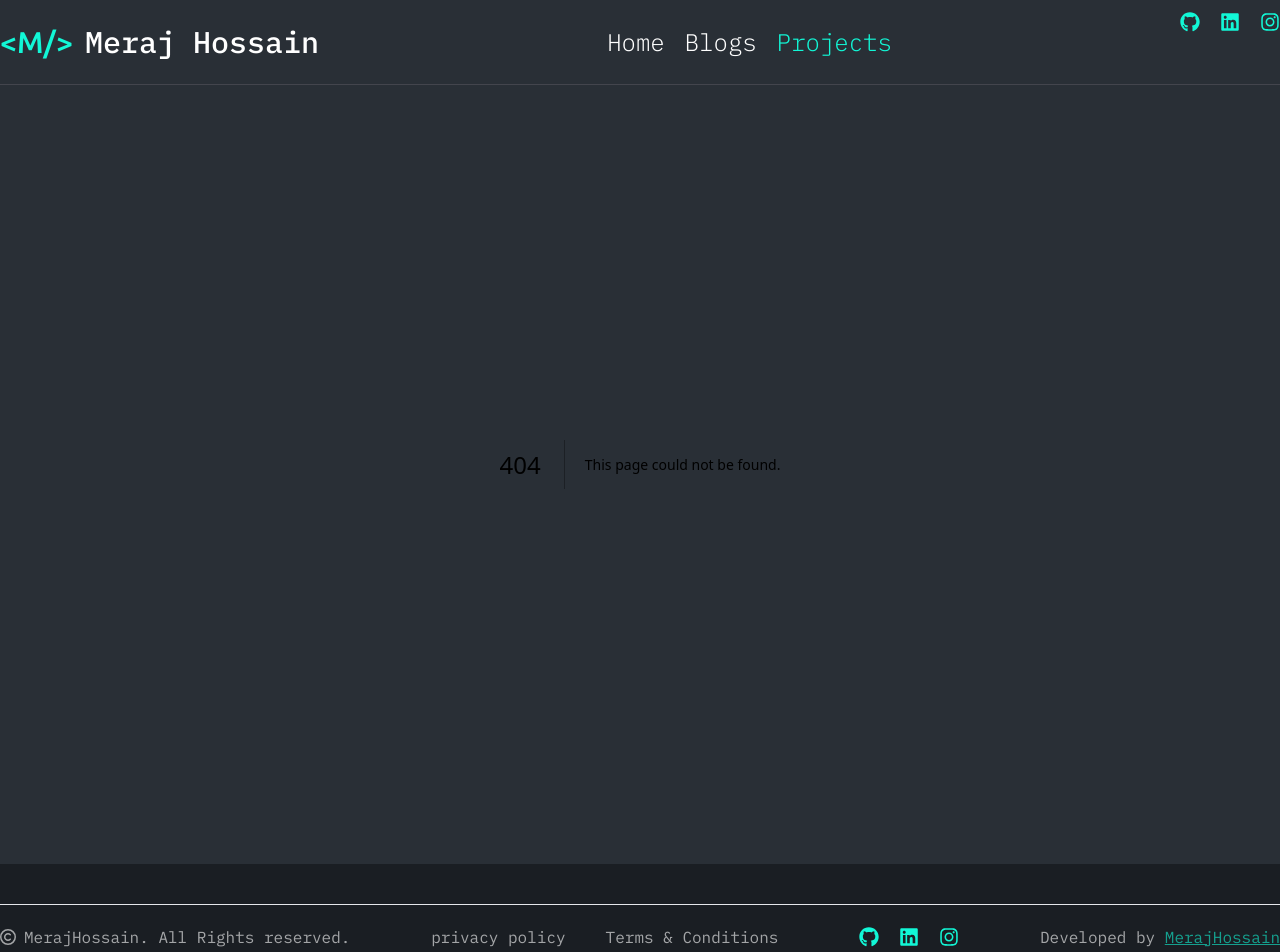
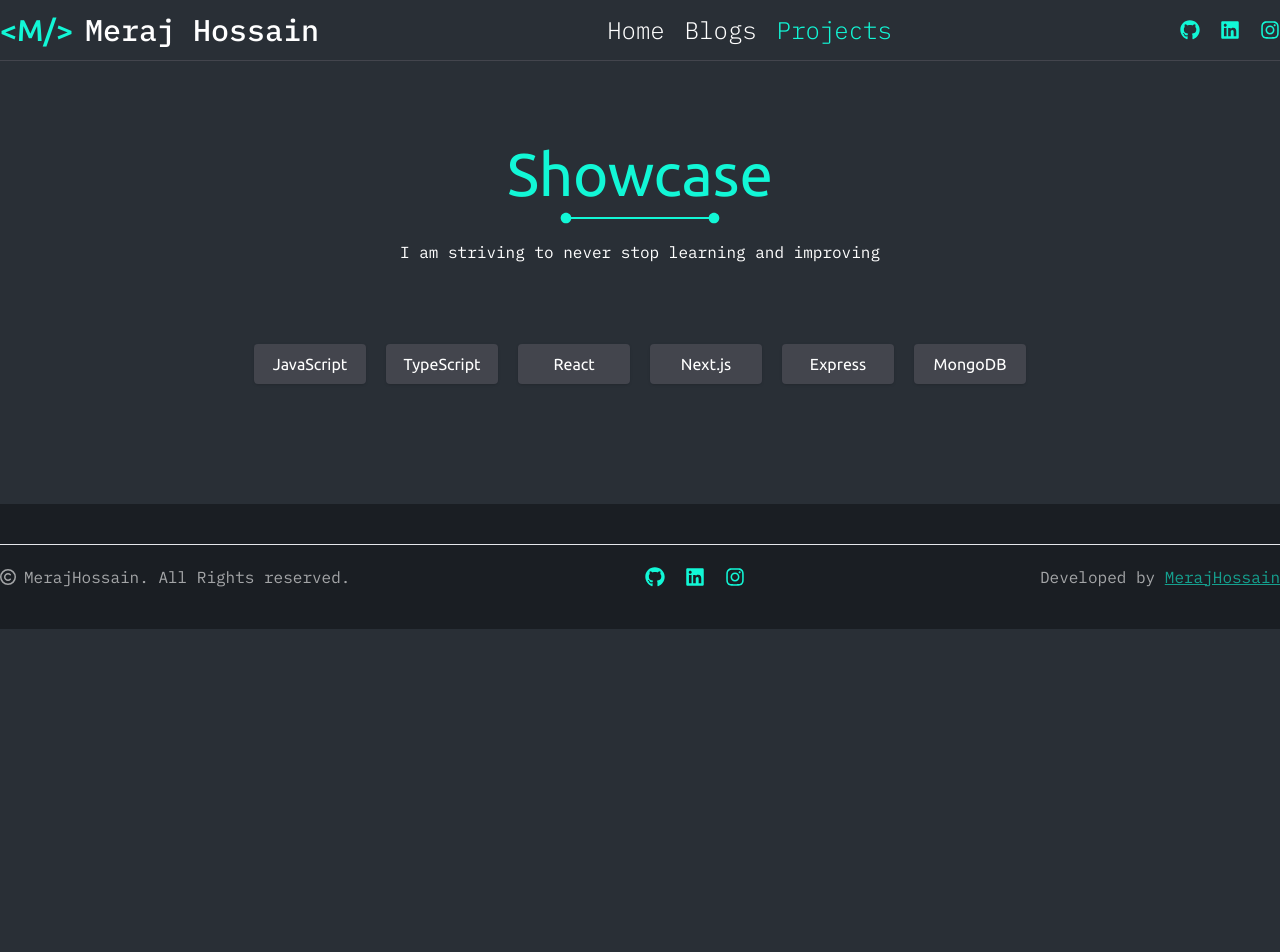
Before and after one commit to meraj2704/portfolio2, a Next.js app: page /projects in a window 1280 px wide. Before the commit this address had no page. Shown: the top 952 px of the page. After the commit the page ends 800 px from the top, so only its background shows below. Built offline with nearby package versions, Linux system fonts and the light colour scheme.

Commit message:
showcase added

```diff
--- /dev/null
+++ b/src/app/(main)/projects/page.tsx
@@ -0,0 +1,11 @@
+import Projects from '@/components/projects/Projects';
+import React from 'react';
+const page = () => {
+    return (
+        <div>
+            <Projects/>
+        </div>
+    );
+};
+
+export default page;
--- /dev/null
+++ b/src/app/ReduxProvider.tsx
@@ -0,0 +1,14 @@
+"use client"
+
+import store from '@/redux/Store/store';
+import React from 'react';
+import { Provider } from 'react-redux';
+
+const ReduxProvider = ({ children }: { children: React.ReactNode }) => {
+    return (
+        // this is provider which is set for the use redux store
+        <Provider store={store}>{children}</Provider>
+    );
+};
+
+export default ReduxProvider;
--- a/src/app/layout.tsx
+++ b/src/app/layout.tsx
@@ -1,11 +1,12 @@
 import type { Metadata } from "next";
 import { Inter, Ubuntu } from "next/font/google";
 import "./globals.css";
-import { Provider } from "react-redux";
+
 import store from "@/redux/Store/store";
 import { QueryClient, QueryClientProvider } from "@tanstack/react-query";
 import Navbar from "@/components/shared/Navbar";
 import Footer from "@/components/shared/Footer";
+import ReduxProvider from "./ReduxProvider";
 
 // const inter = Inter({ subsets: ["latin"] });
 const ubuntu = Ubuntu({ subsets: ["latin"], weight: ["400", "700"] });
@@ -20,16 +21,16 @@ export default function RootLayout({
 }: Readonly<{
   children: React.ReactNode;
 }>) {
-  const queryClient = new QueryClient();
+  // const queryClient = new QueryClient();
 
   return (
     <html lang="en">
-      {/* <Provider store={store}> */}
+      <ReduxProvider>
       {/* <QueryClientProvider client={queryClient}> */}
       <body className={`${ubuntu.className} bg-bg1`}>
         <Navbar/><div className="pt-16">{children}</div><Footer/></body>
       {/* </QueryClientProvider> */}
-      {/* </Provider> */}
+      </ReduxProvider>
     </html>
   );
 }
--- /dev/null
+++ b/src/components/projects/ProjectCart.tsx
@@ -0,0 +1,45 @@
+import { ubuntu } from "@/constant/fontFamily";
+import Image from "next/image";
+import React from "react";
+
+interface ItemI {
+  name: string;
+  image: string;
+  details: string;
+  link: string;
+  tools: string[];
+}
+interface ProjectCartI {
+  item: ItemI;
+}
+
+const ProjectCart = ({ item }: ProjectCartI) => {
+  return (
+    <div className="w-full border rounded-md border-gray-500 bg-bg2">
+      <div className="w-full h-52 md:h-72 group cursor-pointer relative text-white">
+        <Image
+          src={item.image}
+          height={600}
+          width={700}
+          alt="Project cart image"
+          className="absolute rounded-md w-full h-full object-cover top-0 left-0 transition-opacity duration-300 ease-out"
+        />
+        <div className="absolute w-full h-full rounded-md bg-black opacity-0 z-10 transition-opacity duration-200 ease-out group-hover:opacity-60"></div>
+        <div className="flex flex-col justify-center items-center absolute bottom-[-100px] left-[50%] translate-x-[calc(-50%)] transition-bottom duration-300 ease-out  z-30 group-hover:bottom-[40%] ">
+          <h2
+            className={`text-2xl lg:text-5xl font-bold z-6 whitespace-nowrap uppercase text-[#F5F5F5] group-hover:opacity-70 ${ubuntu.className}`}
+          >
+            {item.name}
+          </h2>
+          <a href={item.link} target="blank">
+            <h2 className="text-base lg:text-xl z-6 whitespace-nowrap text-[#F5F5F5] mt-5 underline text-brand1">
+              Visit
+            </h2>
+          </a>
+        </div>
+      </div>
+    </div>
+  );
+};
+
+export default ProjectCart;
--- /dev/null
+++ b/src/components/projects/ProjectFilter.tsx
@@ -0,0 +1,41 @@
+"use client";
+import { handleProjectKey, RootState } from "@/redux/Reducer/MainSlice";
+import React from "react";
+import { useDispatch, useSelector } from "react-redux";
+
+const ProjectFilter = () => {
+  const keys = useSelector((state: RootState) => state.Initial.projectKeys);
+  const dispatch = useDispatch();
+  const technologies = [
+    "JavaScript",
+    "TypeScript",
+    "React",
+    "Next.js",
+    "Express",
+    "MongoDB",
+  ];
+
+  const handleSetKeys = (tech: string) => {
+    dispatch(handleProjectKey(tech))
+  };
+
+  return (
+    <div className="flex justify-center items-center py-10 gap-5 flex-wrap">
+      {technologies.map((tech) => (
+        <button
+          key={tech}
+          onClick={() => handleSetKeys(tech)}
+          className={`w-28 px-4 py-2 rounded shadow ${
+            keys.includes(tech)
+              ? "bg-brand1 text-bg2"
+              : "bg-grey text-white hover:bg-brand1 hover:text-bg2"
+          }`}
+        >
+          {tech}
+        </button>
+      ))}
+    </div>
+  );
+};
+
+export default ProjectFilter;
--- /dev/null
+++ b/src/components/projects/Projects.tsx
@@ -0,0 +1,19 @@
+import React from "react";
+import ProjectFilter from "./ProjectFilter";
+import SectionTitleHeaderTag from "../ui/SectionTitleHeaderTag";
+
+const Projects = () => {
+  return (
+    <div className="w-full bg-bg1 py-20">
+      <div className="container mx-auto px-5 md:px-10 xl:px-0">
+        <SectionTitleHeaderTag
+          title="Showcase"
+          content="I am striving to never stop learning and improving"
+        />
+        <ProjectFilter />
+      </div>
+    </div>
+  );
+};
+
+export default Projects;
--- a/src/components/shared/Footer.tsx
+++ b/src/components/shared/Footer.tsx
@@ -6,24 +6,9 @@ import Social from "./Social";
 
 const Footer = () => {
   return (
-    <div className="bg-bg2 py-10">
+    <div className="bg-bg2 py-10 pb-24 lg:pb-10">
       <hr />
       <div className="container mx-auto px-5 md:px-10 xl:px-0 flex flex-col xl:flex-row justify-between items-center gap-5 mt-5 ">
-        <div className="block xl:hidden">
-          <Social/>
-        </div>
-        <div className="flex lg:hidden gap-5 lg:gap-10 items-center">
-          <p
-            className={`text-base text-white opacity-60 text-thin ${ibm.className}`}
-          >
-            privacy policy
-          </p>
-          <p
-            className={`text-base text-white opacity-60 text-thin ${ibm.className}`}
-          >
-            Terms & Conditions
-          </p>
-        </div>
         <div className="flex gap-2 items-center">
           <FaRegCopyright className="text-base text-white opacity-60" />{" "}
           <p
@@ -32,34 +17,12 @@ const Footer = () => {
             MerajHossain. All Rights reserved.
           </p>
         </div>
-        <div className="hidden lg:flex gap-5 lg:gap-10 items-center">
-          <p
-            className={`text-base text-white opacity-60 text-thin ${ibm.className}`}
-          >
-            privacy policy
-          </p>
-          <p
-            className={`text-base text-white opacity-60 text-thin ${ibm.className}`}
-          >
-            Terms & Conditions
-          </p>
-        </div>
 
-        <div className="hidden xl:block">
-          <div className="flex gap-5">
-            <a href="">
-              <FaGithub className="text-xl text-brand1" />
-            </a>
-            <a href="">
-              <FaLinkedin className="text-xl text-brand1" />
-            </a>
-            <a href="">
-              <FaInstagram className="text-xl text-brand1" />
-            </a>
-          </div>
-        </div>
+        <Social />
+
         <p
-          className={`text-base text-white opacity-60 text-thin ${ibm.className}`}
+          className={`text-base text-white opacity-60
+            text-thin ${ibm.className}`}
         >
           Developed by{" "}
           <span className="text-brand1 underline">MerajHossain</span>
--- a/src/components/shared/Social.tsx
+++ b/src/components/shared/Social.tsx
@@ -3,7 +3,7 @@ import { FaGithub, FaInstagram, FaLinkedin } from "react-icons/fa";
 
 const Social = () => {
   return (
-    <div className="flex gap-5 pb-10">
+    <div className="flex gap-5">
       <a href="https://github.com/meraj2704" target="blank">
         <FaGithub className="text-xl text-brand1" />
       </a>
--- a/src/constant/carouselData.ts
+++ b/src/constant/carouselData.ts
@@ -3,39 +3,55 @@ export const carouselData = [
     name: "Law Firm",
     image: "/assets/law-firm.png",
     link: "https://lawfirm-main.vercel.app/",
+    details:"",
+    tools:[""]
   },
   {
     name:"Portfolio-Client",
     image:"/assets/client-portfolio.png",
     link: "https://client-laniding-page-figma.vercel.app/",
+    details:"",
+    tools:[""]
   },{
     name:"POS Page",
     image: "/assets/pos-page.png",
     link: "https://uw-pos-page.vercel.app/",
+    details:"",
+    tools:[""]
   },
   {
     name:"Restaurant",
     image: "/assets/restaurant.png",
     link: "https://restaurant-lemon-pi.vercel.app/",
+    details:"",
+    tools:[""]
   },
   {
     name:"GPT3",
     image: "/assets/gpt3.png",
     link: "https://gpt3-client.vercel.app/",
+    details:"",
+    tools:[""]
   },
   {
     name:"Modern Bank",
     image: "/assets/hoo-bank.png",
     link: "https://hoobank-eight-kappa.vercel.app/",
+    details:"",
+    tools:[""]
   },
   {
     name: "Health Care",
     image: "/assets/health-care.png",
     link: "https://health-care-client-phi.vercel.app/",
+    details:"",
+    tools:[""]
   },
   {
     name: "Food Shop",
     image: "/assets/food-shop.png",
     link: "https://food-shop-app-client.vercel.app/",
+    details:"",
+    tools:[""]
   },
 ];
--- a/src/redux/Reducer/MainSlice.tsx
+++ b/src/redux/Reducer/MainSlice.tsx
@@ -2,10 +2,12 @@ import { createSlice } from "@reduxjs/toolkit";
 
 interface MainState {
   add: boolean;
+  projectKeys: string[];
 }
 
 const initialState: MainState = {
   add: false,
+  projectKeys: [],
 };
 
 export const MainSlice = createSlice({
@@ -15,10 +17,19 @@ export const MainSlice = createSlice({
     handleAddModalOpen: (state) => {
       state.add = true;
     },
+    handleProjectKey: (state, action) => {
+      const key = action.payload;
+      const existIndex = state.projectKeys.findIndex((exist) => exist === key);
+      if (existIndex === -1) {
+        state.projectKeys.push(key);
+      } else {
+        state.projectKeys.splice(existIndex, 1);
+      }
+    },
   },
 });
 
-export const { handleAddModalOpen } = MainSlice.actions;
+export const { handleAddModalOpen, handleProjectKey } = MainSlice.actions;
 
 export default MainSlice.reducer;
 
```
Lines whose indentation alone changed are shown as unchanged.
